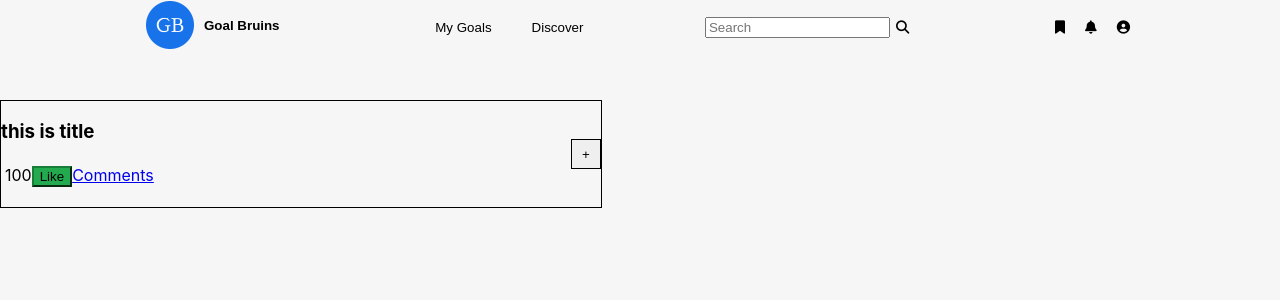
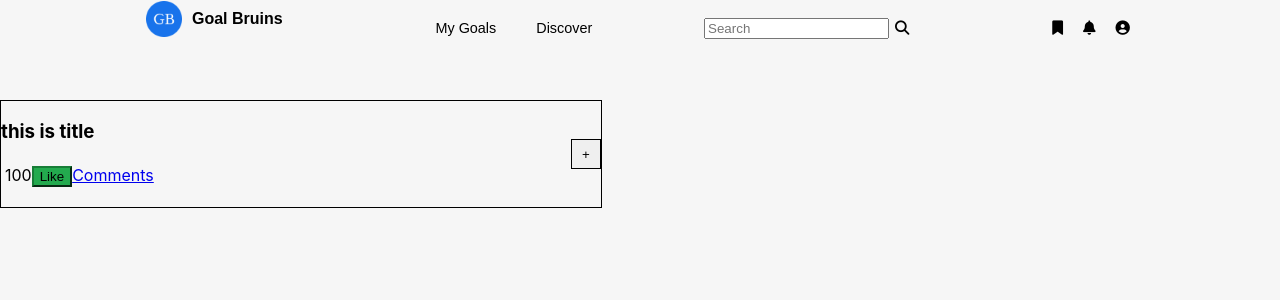
Before and after one commit to MDZHX/goal-bruins, a React (Create React App) app in the folder client/: page / in a window 1280 px wide. Shown: the top 300 px of the page. Built offline with nearby package versions, Linux system fonts and the light colour scheme.

Commit message:
Change button styles

```diff
--- a/client/src/components/Button/Button.css
+++ b/client/src/components/Button/Button.css
@@ -5,6 +5,7 @@
 
   border: none;
 
+  font-size: .9rem;
   background-color: transparent;
 }
 
--- a/client/src/components/LogoButton/LogoButton.css
+++ b/client/src/components/LogoButton/LogoButton.css
@@ -1,9 +1,10 @@
 .logo {
-    max-width: 48px;
-    max-height: 48px;
+    max-width: 36px;
+    max-height: 36px;
 }
 
 .logo-text {
+    font-size: 1rem;
     font-weight: bold;
     margin-left: 10px;
 }
```
